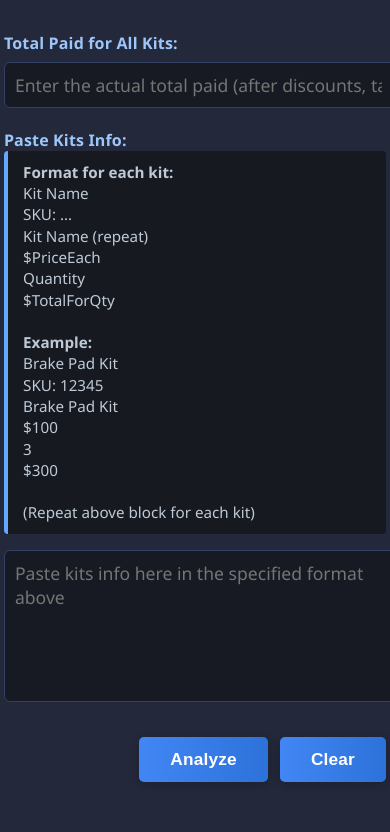
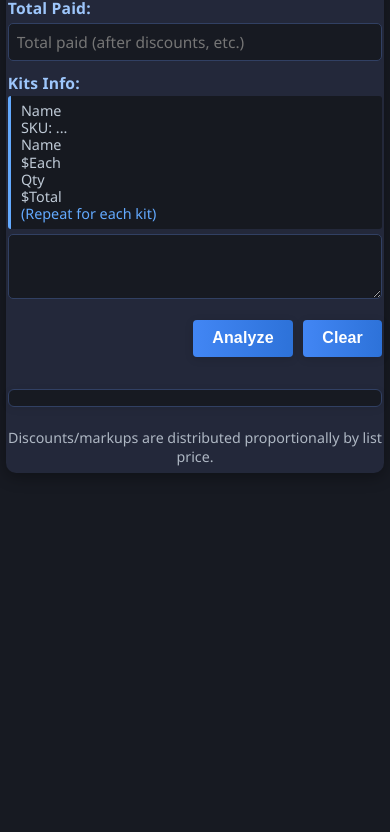
Before and after one commit to Detroitaxle/tax, a plain HTML site: page index.html in a window 390 px wide. Shown: the part 102-934 px from the top of the page. After the commit the page ends 844 px from the top, so only its background shows below. Drawn offline with Linux system fonts and the light colour scheme.

Commit message:
Update index.html

```diff
--- a/index.html
+++ b/index.html
@@ -19,48 +19,48 @@
       flex-direction: column;
       align-items: center;
       justify-content: flex-start;
-      margin: 0;
     }
     .container {
       background: #23283a;
-      border-radius: 12px;
-      box-shadow: 0 4px 24px #0006;
-      max-width: 650px;
-      width: 98%;
-      padding: 2em 2em 1.5em 2em;
+      border-radius: 10px;
+      box-shadow: 0 4px 16px #0005;
+      max-width: 440px;
+      width: 96vw;
+      padding: 1.2em 1em 1em 1em;
       margin: 2.5em 0 2em 0;
       display: flex;
       flex-direction: column;
-      gap: 1.6em;
+      gap: 1em;
     }
     h1 {
       text-align: center;
       color: #63aaff;
       font-weight: 700;
       letter-spacing: 0.04em;
-      margin-top: 0.2em;
-      margin-bottom: 0.8em;
-      font-size: 2.1em;
+      margin: 0 0 0.5em 0;
+      font-size: 1.2em;
     }
     .input-area label {
       display: block;
-      margin-bottom: 0.5em;
+      margin-bottom: 0.25em;
       font-weight: 600;
       color: #9dc6fb;
       letter-spacing: 0.01em;
+      font-size: 0.98em;
     }
     .input-area input[type="number"],
     .input-area textarea {
       width: 100%;
-      padding: 10px;
-      font-size: 1.1em;
+      padding: 7px 8px;
+      font-size: 1em;
       background: #171a22;
       color: #f3f6fa;
-      border: 1.5px solid #314063;
-      border-radius: 6px;
-      margin-bottom: 1.2em;
+      border: 1px solid #314063;
+      border-radius: 5px;
+      margin-bottom: 0.7em;
       transition: border 0.2s;
       font-family: inherit;
+      box-sizing: border-box;
     }
     .input-area input[type="number"]:focus,
     .input-area textarea:focus {
@@ -68,77 +68,80 @@
       outline: none;
     }
     .input-area textarea {
-      min-height: 130px;
+      min-height: 65px;
+      max-height: 110px;
       resize: vertical;
+      font-size: 0.97em;
     }
     .input-hint {
       color: #bfcad6;
-      font-size: 0.95em;
-      margin-bottom: 1em;
-      margin-top: -0.5em;
-      line-height: 1.4;
+      font-size: 0.90em;
+      margin-bottom: 0.4em;
+      margin-top: -0.1em;
+      line-height: 1.2;
       background: #161920;
-      border-left: 4px solid #63aaff;
-      padding: 0.7em 1em;
-      border-radius: 4px;
+      border-left: 3.5px solid #63aaff;
+      padding: 0.4em 0.7em;
+      border-radius: 3px;
     }
     .button-row {
       display: flex;
-      gap: 12px;
-      margin-top: 0.6em;
-      margin-bottom: 0.6em;
+      gap: 10px;
+      margin: 0.3em 0 0.6em 0;
       justify-content: flex-end;
     }
     button {
       background: linear-gradient(90deg, #4286f4 0%, #2d72d9 100%);
       color: #fff;
       border: none;
-      padding: 0.7em 1.8em;
-      border-radius: 5px;
-      font-size: 1.08em;
+      padding: 0.59em 1.2em;
+      border-radius: 4px;
+      font-size: 1em;
       font-weight: bold;
       cursor: pointer;
       transition: background 0.16s, transform 0.13s;
-      box-shadow: 0 2px 10px #0003;
+      box-shadow: 0 2px 8px #0002;
       letter-spacing: 0.01em;
     }
     button:hover, button:focus {
       background: linear-gradient(90deg, #3376dc 0%, #1956a3 100%);
-      transform: translateY(-2px) scale(1.025);
+      transform: translateY(-1.5px) scale(1.024);
     }
     .output-area {
-      margin-top: 2em;
-      min-height: 2.5em;
-      font-size: 1.08em;
+      margin-top: 0.4em;
+      font-size: 0.98em;
       word-break: break-word;
       overflow-x: auto;
       background: #171a22;
-      border-radius: 8px;
-      padding: 1.3em 1em 1.3em 1em;
+      border-radius: 6px;
+      padding: 0.7em 0.5em;
       border: 1px solid #314063;
-      box-shadow: 0 2px 12px #0002;
+      box-shadow: 0 2px 8px #0001;
+      min-height: 0.5em;
+      max-height: 180px;
+      overflow-y: auto;
     }
     table {
       border-collapse: collapse;
       width: 100%;
-      margin-top: 0.7em;
       background: #1d202b;
       color: #e9f1fd;
-      border-radius: 7px;
+      border-radius: 5px;
       overflow: hidden;
-      font-size: 1em;
-      box-shadow: 0 2px 8px #0002;
+      font-size: 0.95em;
+      box-shadow: 0 2px 6px #0001;
+      margin: 0.2em 0 0 0;
     }
     th, td {
       border: 1px solid #314063;
-      padding: 0.67em 0.33em;
+      padding: 0.29em 0.2em;
       text-align: center;
     }
     th {
       background: #29304a;
       color: #8bc3ff;
       font-weight: 700;
-      font-size: 1.02em;
+      font-size: 0.95em;
       letter-spacing: 0.01em;
     }
     .tax-row {
@@ -148,16 +151,17 @@
     }
     .disclaimer {
       color: #aeb7c3;
-      font-size: 0.93em;
+      font-size: 0.89em;
       text-align: center;
-      margin-top: 0.65em;
-      margin-bottom: -0.4em;
+      margin-top: 0.35em;
+      margin-bottom: -0.2em;
     }
-    @media (max-width: 650px) {
-      .container { padding: 1.1em 0.4em 1em 0.4em; }
-      .output-area { padding: 0.8em 0.3em 0.8em 0.3em; }
-      th, td { font-size: 0.97em; padding: 0.5em 0.15em; }
-      h1 { font-size: 1.35em; }
+    @media (max-width: 525px) {
+      .container { padding: 0.8em 0.1em 0.6em 0.1em; }
+      .output-area { padding: 0.3em 0.1em; font-size: 0.96em; }
+      th, td { font-size: 0.95em; padding: 0.21em 0.09em; }
+      h1 { font-size: 1em; }
+      .input-area input[type="number"], .input-area textarea { font-size: 0.97em; }
     }
   </style>
 </head>
@@ -165,38 +169,23 @@
   <div class="container">
     <h1>Kit Analyzer Tool</h1>
     <div class="input-area">
-      <label for="totalPaid">Total Paid for All Kits:</label>
+      <label for="totalPaid">Total Paid:</label>
       <input
         type="number"
         id="totalPaid"
         step="0.01"
-        placeholder="Enter the actual total paid (after discounts, tax, etc.)"
+        placeholder="Total paid (after discounts, etc.)"
         autocomplete="off"
       >
-      <label for="kitsInfo">Paste Kits Info:</label>
+      <label for="kitsInfo">Kits Info:</label>
       <div class="input-hint">
-        <strong>Format for each kit:</strong><br>
-        Kit Name<br>
-        SKU: ...<br>
-        Kit Name (repeat)<br>
-        $PriceEach<br>
-        Quantity<br>
-        $TotalForQty<br>
-        <br>
-        <strong>Example:</strong><br>
-        Brake Pad Kit<br>
-        SKU: 12345<br>
-        Brake Pad Kit<br>
-        $100<br>
-        3<br>
-        $300<br>
-        <br>
-        (Repeat above block for each kit)
+        Name<br>SKU: ...<br>Name<br>$Each<br>Qty<br>$Total<br>
+        <span style="color:#63aaff;">(Repeat for each kit)</span>
       </div>
       <textarea
         id="kitsInfo"
-        placeholder="Paste kits info here in the specified format above"
-      ></textarea>
+        placeholder="Brake Kit&#10;SKU: 123&#10;Brake Kit&#10;$100&#10;2&#10;$200&#10;">
+      </textarea>
       <div class="button-row">
         <button type="button" onclick="analyzeKits()">Analyze</button>
         <button type="button" onclick="clearInputs()">Clear</button>
@@ -204,7 +193,7 @@
     </div>
     <div class="output-area" id="output"></div>
     <div class="disclaimer">
-      This tool proportionally allocates discounts (or markups) to each kit based on their original list prices. Results are for reference only.
+      Discounts/markups are distributed proportionally by list price.
     </div>
   </div>
   <script>
@@ -216,7 +205,6 @@
         const kit = {};
         kit.name = lines[i] || '';
         kit.sku = (lines[i+1] || '').replace(/^SKU:\s*/i, '');
-        // skip lines[i+2] (repeat of name)
         kit.priceEach = parseFloat((lines[i+3] || '').replace(/[^0-9.]+/g, '')) || 0;
         kit.quantity = parseInt((lines[i+4] || '').replace(/[^0-9]+/g, ''), 10) || 0;
         kit.totalList = parseFloat((lines[i+5] || '').replace(/[^0-9.]+/g, '')) || 0;
@@ -232,23 +220,23 @@
       const kits = parseKits(kitsRaw);
 
       if (kits.length === 0) {
-        document.getElementById('output').innerHTML = "<span style='color:#ff7777;'>No kits data found. Please check your input format.</span>";
+        document.getElementById('output').innerHTML = "<span style='color:#ff7777;'>No kits data found.</span>";
         return;
       }
 
       let subtotalList = kits.reduce((sum, kit) => sum + kit.totalList, 0);
 
       if (subtotalList === 0) {
-        document.getElementById('output').innerHTML = "<span style='color:#ffbb55;'>Total of kit list prices is zero. Please check your kit totals.</span>";
+        document.getElementById('output').innerHTML = "<span style='color:#ffbb55;'>Kit list total is zero.</span>";
         return;
       }
 
-      let discountRatio = totalPaid / subtotalList;
-      let percentage = ((1 - discountRatio) * 100).toFixed(2);
-      let discountType = discountRatio < 1 ? 'Discount' : (discountRatio > 1 ? 'Markup' : 'None');
+      let ratio = totalPaid / subtotalList;
+      let percent = ((1 - ratio) * 100).toFixed(1);
+      let adjType = ratio < 1 ? 'Discount' : (ratio > 1 ? 'Markup' : 'None');
 
       let appliedKits = kits.map(kit => {
-        let discountedTotal = +(kit.totalList * discountRatio).toFixed(2);
+        let discountedTotal = +(kit.totalList * ratio).toFixed(2);
         let discountedPriceEach = kit.quantity > 0 ? +(discountedTotal / kit.quantity).toFixed(2) : 0;
         return {
           ...kit,
@@ -260,18 +248,17 @@
       let displayedSubtotal = appliedKits.reduce((sum, kit) => sum + kit.discountedTotal, 0);
       let diff = +(totalPaid - displayedSubtotal).toFixed(2);
 
-      // Table
       let output = `
         <table>
           <thead>
             <tr>
-              <th>Kit Name</th>
+              <th>Name</th>
               <th>SKU</th>
-              <th>List Price<br>Each</th>
-              <th>Quantity</th>
-              <th>List Total</th>
-              <th>${discountType === 'Discount' ? 'Discounted' : discountType === 'Markup' ? 'Marked-up' : ''} Price Each</th>
-              <th>${discountType === 'Discount' ? 'Discounted' : discountType === 'Markup' ? 'Marked-up' : ''} Total</th>
+              <th>List<br>Each</th>
+              <th>Qty</th>
+              <th>List<br>Total</th>
+              <th>${adjType !== 'None' ? adjType + '<br>Each' : 'Adj.<br>Each'}</th>
+              <th>${adjType !== 'None' ? adjType + '<br>Total' : 'Adj.<br>Total'}</th>
             </tr>
           </thead>
           <tbody>
@@ -291,15 +278,15 @@
       });
       output += `
           <tr class="tax-row">
-            <td colspan="4">Kits List Subtotal</td>
+            <td colspan="4">List Subtotal</td>
             <td colspan="3">$${subtotalList.toFixed(2)}</td>
           </tr>
           <tr class="tax-row">
-            <td colspan="4">${discountType} Ratio (${discountType === 'Discount' ? 'Discount' : discountType === 'Markup' ? 'Markup' : 'None'})</td>
-            <td colspan="3">${(discountRatio * 100).toFixed(2)}% (${discountType === 'None' ? 'No adjustment' : (Math.abs(percentage) + '% ' + discountType.toLowerCase())})</td>
+            <td colspan="4">${adjType} (${ratio*100>0?ratio*100:0}%${adjType !== 'None' ? `, ${Math.abs(percent)}% ${adjType.toLowerCase()}` : ''})</td>
+            <td colspan="3">${adjType === 'None' ? 'No adjustment' : ''}</td>
           </tr>
           <tr class="tax-row">
-            <td colspan="4">Adjusted Kits Subtotal</td>
+            <td colspan="4">Adjusted Subtotal</td>
             <td colspan="3">$${displayedSubtotal.toFixed(2)}</td>
           </tr>
           <tr class="tax-row">
@@ -311,7 +298,7 @@
       if (Math.abs(diff) >= 0.01) {
         output += `
           <tr class="tax-row">
-            <td colspan="4">Rounding Adjustment</td>
+            <td colspan="4">Rounding Adj.</td>
             <td colspan="3">$${diff.toFixed(2)}</td>
           </tr>
         `;
```
